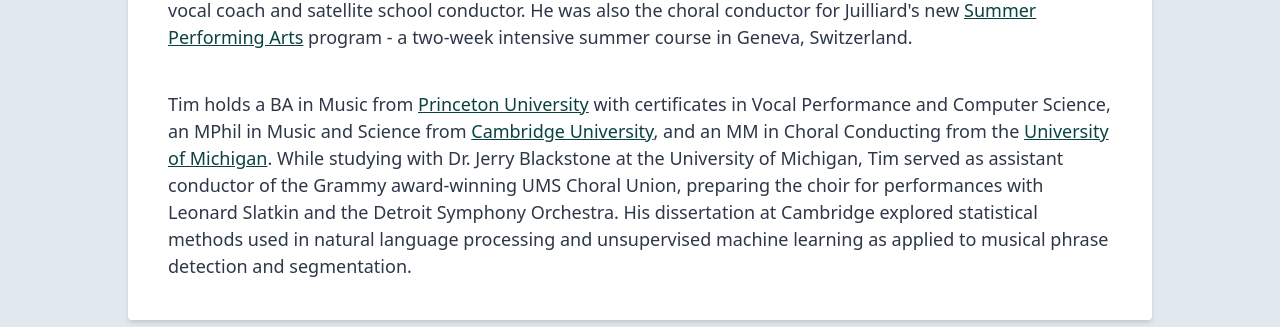
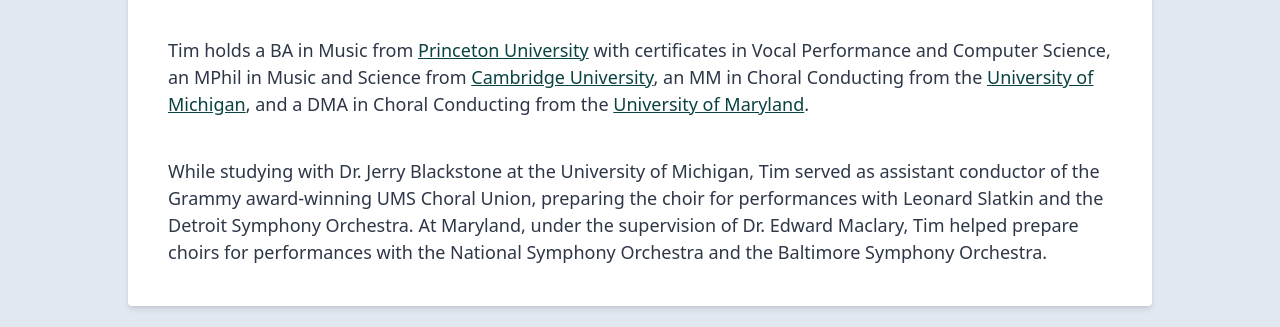
Before and after one commit to jerkeeler/tim-keeler-gatsby, a Gatsby site: page /about/ in a window 1280 px wide. Shown: the part 675-1002 px from the top of the page. Built offline with nearby package versions, Linux system fonts and the light colour scheme; Gatsby itself is replaced by a stand-in of ours.

Commit message:
Update bio.md

```diff
--- a/src/content/bio.md
+++ b/src/content/bio.md
@@ -1,9 +1,11 @@
 ---
 ---
-Tim Keeler is music director of the San Francisco-based, GRAMMY® award-winning vocal ensemble [Chanticleer](https://www.chanticleer.org/). Performing nearly 100 concerts every year all over the world, Chanticleer has been a staple of the American choral sound for over 40 years.
+Dr. Tim Keeler is music director of the San Francisco-based, GRAMMY® award-winning vocal ensemble [Chanticleer](https://www.chanticleer.org/). Performing nearly 100 concerts every year all over the world, Chanticleer has been a staple of the American choral sound for over 40 years.
 
 Prior to moving to San Francisco, Tim forged a career as an active conductor, singer, and educator. He has performed with [New York Polyphony](http://newyorkpolyphony.com/), [The Clarion Choir](http://clarionsociety.org/), the [Choir of Trinity Wall Street](https://www.trinitywallstreet.org/), and sang with Chanticleer for their 2017-2018 season. He has also performed frequently as a soloist, appearing regularly in the Bach Vespers series at [Holy Trinity Lutheran Church](http://www.holytrinitynyc.org/bach-vespers/) in New York City, as well as with [TENET](https://tenet.nyc/), New York's preeminent early music ensemble. An avid proponent of new and challenging repertoire, Tim remains a core member of [Ekmeles](http://ekmeles.com/), a vocal ensemble based in New York City and dedicated to contemporary, avant-garde, and infrequently-performed vocal repertoire.
 
-While transitioning to his role as music director of Chanticleer, Tim is in the midst of completing his DMA in Choral Conducting at the [University of Maryland](https://music.umd.edu/) where he studies with Dr. Edward Maclary. As an educator, Tim has directed the Men’s Chorus at the University of Maryland, served as director of choirs at the [Special Music School High School](https://www.kaufmanmusiccenter.org/sms/) in Manhattan, and worked closely with the [Young People's Chorus of New York City](https://ypc.org/) as a vocal coach and satellite school conductor. He was also the choral conductor for Juilliard's new [Summer Performing Arts](https://www.juilliard.edu/stage-beyond/summer-programs/summer-performing-arts-juilliard-nord-anglia-schools) program - a two-week intensive summer course in Geneva, Switzerland.
+As an educator, Tim has directed the Men’s Chorus at the University of Maryland, served as director of choirs at the [Special Music School High School](https://www.kaufmanmusiccenter.org/sms/) in Manhattan, and worked closely with the [Young People's Chorus of New York City](https://ypc.org/) as a vocal coach and satellite school conductor. He was also the choral conductor for Juilliard's new [Summer Performing Arts](https://www.juilliard.edu/stage-beyond/summer-programs/summer-performing-arts-juilliard-nord-anglia-schools) program - a two-week intensive summer course in Geneva, Switzerland.
 
-Tim holds a BA in Music from [Princeton University](https://music.princeton.edu/) with certificates in Vocal Performance and Computer Science, an MPhil in Music and Science from [Cambridge University](https://www.mus.cam.ac.uk/), and an MM in Choral Conducting from the [University of Michigan](https://smtd.umich.edu/). While studying with Dr. Jerry Blackstone at the University of Michigan, Tim served as assistant conductor of the Grammy award-winning UMS Choral Union, preparing the choir for performances with Leonard Slatkin and the Detroit Symphony Orchestra. His dissertation at Cambridge explored statistical methods used in natural language processing and unsupervised machine learning as applied to musical phrase detection and segmentation.
+Tim holds a BA in Music from [Princeton University](https://music.princeton.edu/) with certificates in Vocal Performance and Computer Science, an MPhil in Music and Science from [Cambridge University](https://www.mus.cam.ac.uk/), an MM in Choral Conducting from the [University of Michigan](https://smtd.umich.edu/), and a DMA in Choral Conducting from the [University of Maryland](https://music.umd.edu/).
+
+While studying with Dr. Jerry Blackstone at the University of Michigan, Tim served as assistant conductor of the Grammy award-winning UMS Choral Union, preparing the choir for performances with Leonard Slatkin and the Detroit Symphony Orchestra. At Maryland, under the supervision of Dr. Edward Maclary, Tim helped prepare choirs for performances with the National Symphony Orchestra and the Baltimore Symphony Orchestra.
```
